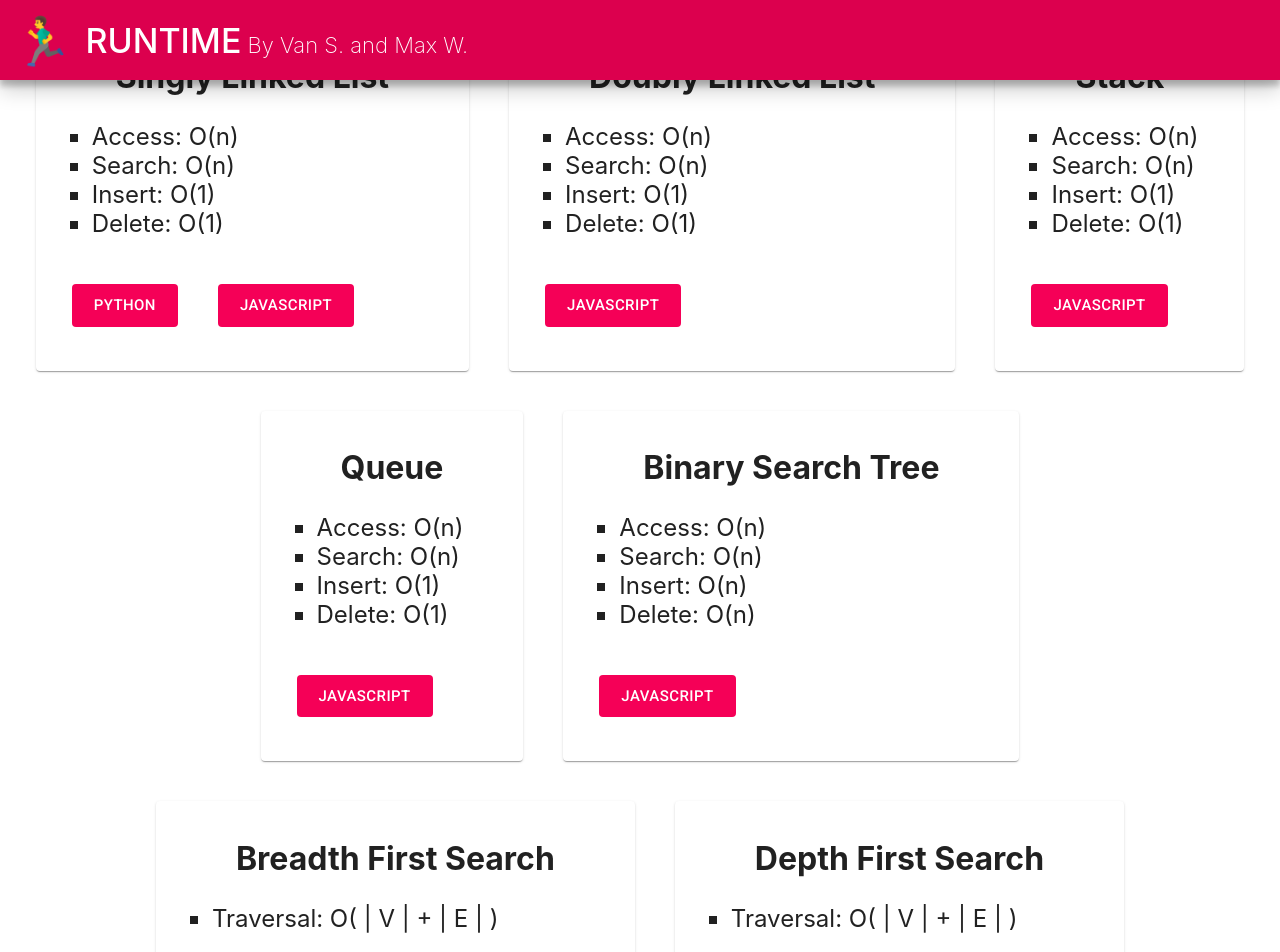
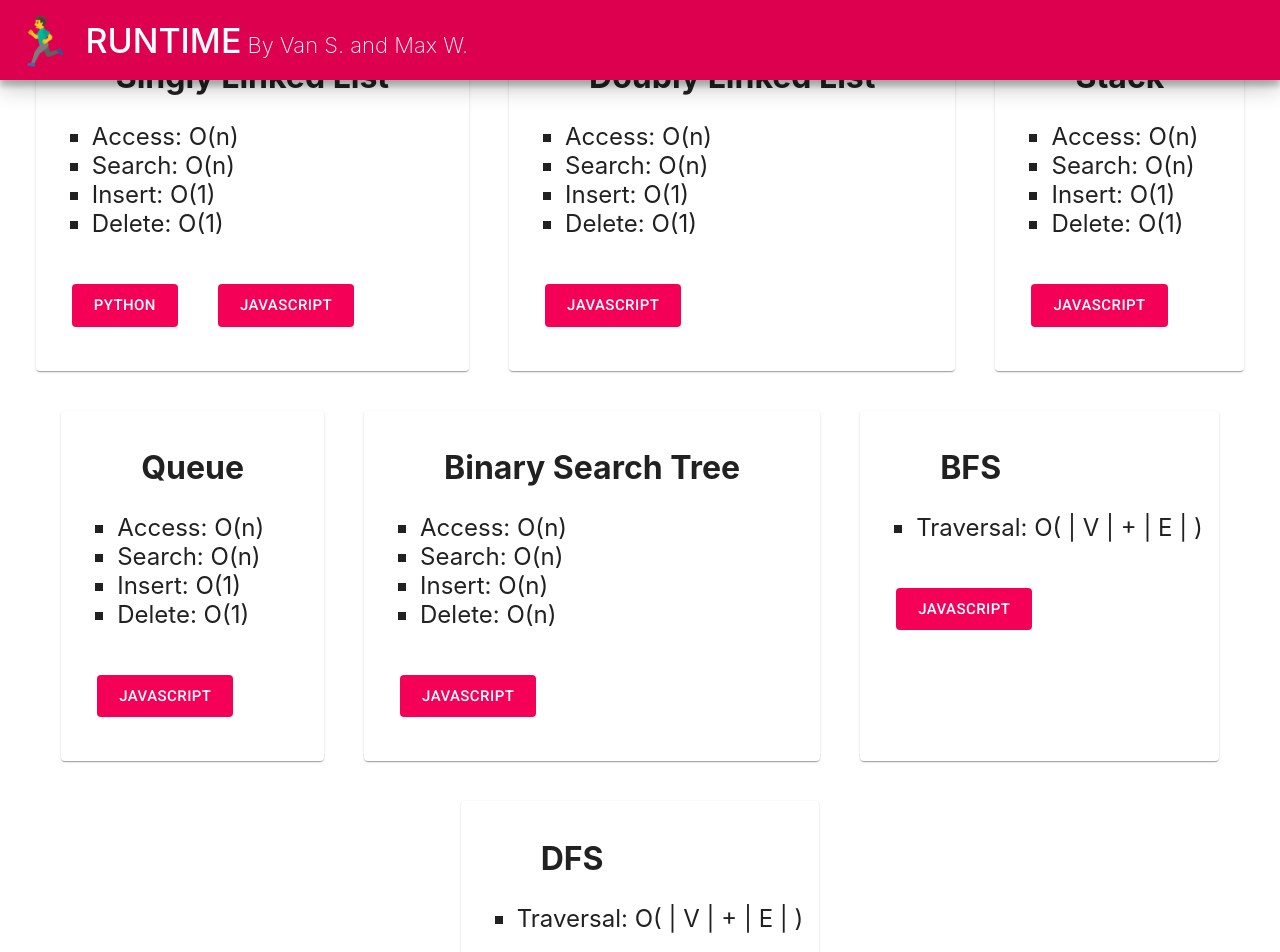
Before and after one commit to Hi-Van/runtime-sheet, a React (Create React App) app: page / in a window 1280 px wide. Shown: the top 952 px of the page. Built offline with nearby package versions, Linux system fonts and the light colour scheme.

Commit message:
rename algorithms

```diff
--- a/src/App.js
+++ b/src/App.js
@@ -84,7 +84,7 @@ function App() {
 
           <Card style={{margin: '20px'}}>
             <CardContent>
-              <h1 className="ds">Breadth First Search</h1>
+              <h1 className="ds">BFS</h1>
               <ul>
                 <li>Traversal: O( | V | + | E | )</li>
               </ul>
@@ -94,7 +94,7 @@ function App() {
 
           <Card style={{margin: '20px'}}>
             <CardContent>
-              <h1 className="ds">Depth First Search</h1>
+              <h1 className="ds">DFS</h1>
               <ul>
                 <li>Traversal: O( | V | + | E | )</li>
               </ul>
```
